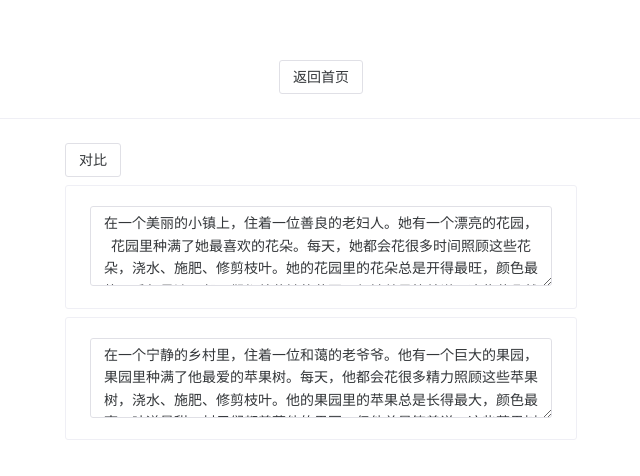
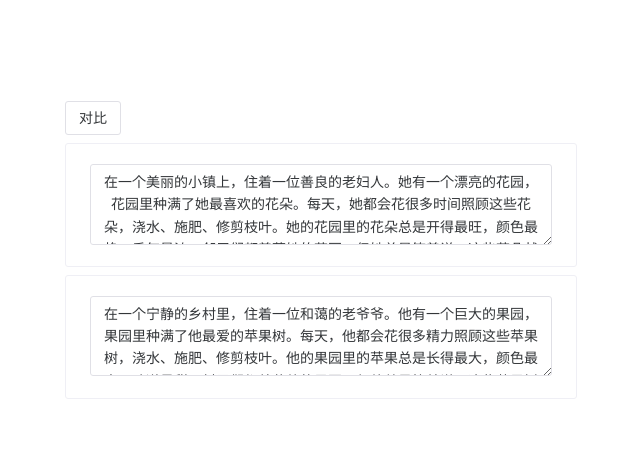
Before and after one commit to glwlg/sd-web, a Vue app: page /worddiff in a window 1280 px wide. Shown: the part 150-626 px from the top of the page, without its empty margins (319-959 px from the left). Built offline with nearby package versions, Linux system fonts and the light colour scheme.

Commit message:
文本对比

```diff
--- a/src/App.vue
+++ b/src/App.vue
@@ -2,11 +2,11 @@
 </script>
 
 <template>
-  <div v-if="$route.path !== '/'">
-    <router-link to="/">
-      <n-button>返回首页</n-button>
-    </router-link>
-    <n-divider/>
-  </div>
+<!--  <div v-if="$route.path !== '/'">-->
+<!--    <router-link to="/">-->
+<!--      <n-button>返回首页</n-button>-->
+<!--    </router-link>-->
+<!--    <n-divider/>-->
+<!--  </div>-->
   <router-view></router-view>
 </template>
--- a/src/components/WordDiff.vue
+++ b/src/components/WordDiff.vue
@@ -21,6 +21,7 @@
       <n-card v-if="result">
         <div class="result">
           <span
+              style="white-space: pre;"
               v-for="(item, index) in result"
               :key="index"
               :style="getStyle(item[0])">
```
